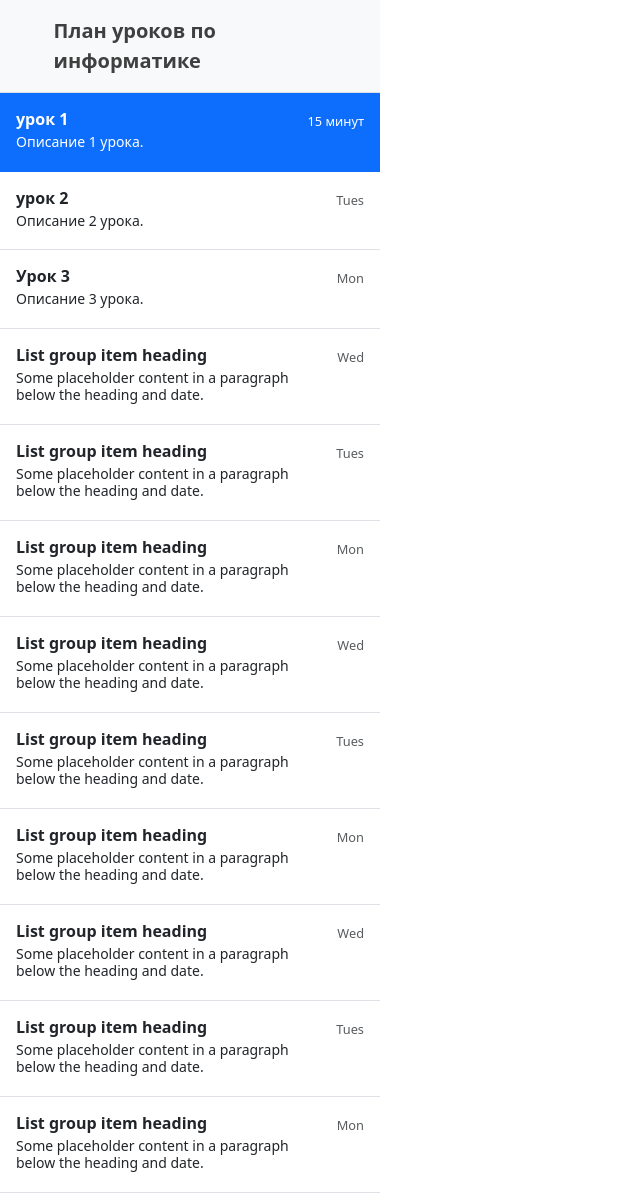
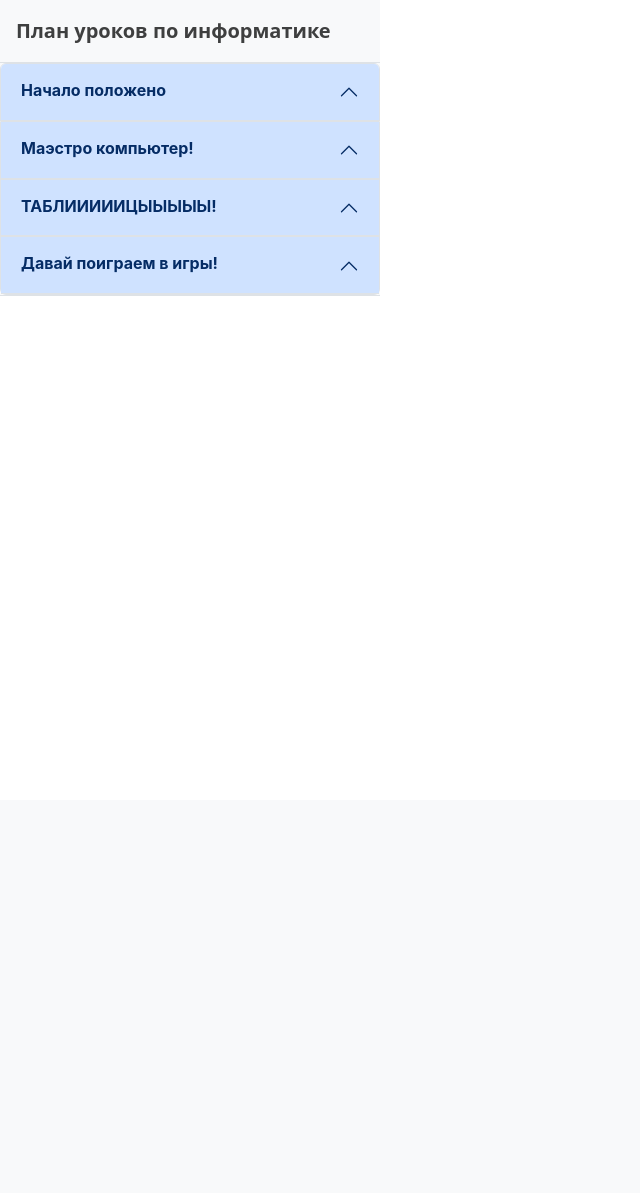
Before and after one commit to Garanash/znaju, a FastAPI app: template src/templates/start_informatika.html in a window 1280 px wide. Shown: the whole page, without its empty margins (0-640 px from the left). After the commit the page ends 296 px from the top, so only its background shows below. Run offline with FastAPI, Linux system fonts and the light colour scheme; the template is opened without the code that fills it, so the values that code supplies are empty; some libraries are stand-ins or nearby versions.

Commit message:
changes 123

```diff
--- a/src/core/config.py
+++ b/src/core/config.py
@@ -4,13 +4,12 @@ from pydantic_settings import BaseSettings
 class Settings(BaseSettings):
     app_title: str = 'App title'
     app_version: str = '1.0.0'
-    database_url: str = 'postgresql+asyncpg://postgres:postgres@db:5432/fastapi' # noqa
+    database_url: str = 'postgresql+asyncpg://postgres:postgres@db:5432/fastapi'
     postgres_db: str = 'fastapi'
     postgres_user: str = 'postgres'
     postgres_password: str = 'postgres'
     db_host: str = 'db'
     db_port: int = 5432
-    secret = 'secret'
 
     class Config:
         env_file = '.env'
--- a/src/main.py
+++ b/src/main.py
@@ -2,7 +2,6 @@ import uvicorn
 from fastapi import FastAPI, Request
 from fastapi.templating import Jinja2Templates
 from fastapi.staticfiles import StaticFiles
-
 
 main_app = FastAPI()
 main_app.mount("/static", StaticFiles(directory="static"), name="static")
@@ -14,5 +13,10 @@ def hello_world(request: Request):
     return templates.TemplateResponse('start.html', {"request": request})
 
 
+@main_app.get("/informatika")
+def informatika(request: Request):
+    return templates.TemplateResponse('start_informatika.html', {'request': request})
+
+
 if __name__ == "__main__":
     uvicorn.run("main:main_app", reload=True)
--- a/src/static/css/style.css
+++ b/src/static/css/style.css
@@ -30,3 +30,7 @@
   .dropdown.active .dropdown-content {
     max-height: 200px;
   }
+
+ .lesson {
+ background-color: red;
+ }
--- a/src/templates/start.html
+++ b/src/templates/start.html
@@ -234,6 +234,8 @@
     </header>
 </div>
 
+<a href="/informatika" class="btn btn-success"> Информатика </a>
+
 <div class="fluid body" style="min-height:70vh;">
     <div class="container col-xl-10 col-xxl-8 px-4 py-5">
         <div class="row align-items-center g-lg-5 py-5">
--- a/src/templates/start_informatika.html
+++ b/src/templates/start_informatika.html
@@ -1,7 +1,7 @@
 <!doctype html>
 <html lang="en">
 <head>
-    <head>
+
     <meta charset="UTF-8">
     <meta name="viewport"
           content="width=device-width, user-scalable=no, initial-scale=1.0, maximum-scale=1.0, minimum-scale=1.0">
@@ -22,99 +22,172 @@
     <script src="https://cdn.jsdelivr.net/npm/uikit@3.23.0/dist/js/uikit-icons.min.js"></script>
     <title>УЗНАЮ</title>
 </head>
-</head>
+
 <body>
 <div class="d-flex flex-column align-items-stretch flex-shrink-0 bg-body-tertiary" style="width: 380px;">
-    <a href="/" class="d-flex align-items-center flex-shrink-0 p-3 link-body-emphasis text-decoration-none border-bottom">
-      <svg class="bi pe-none me-2" width="30" height="24"><use xlink:href="#bootstrap"></use></svg>
+    <a href="/"
+       class="d-flex align-items-center flex-shrink-0 p-3 link-body-emphasis text-decoration-none border-bottom">
         <span class="fs-5 fw-semibold">План уроков по информатике</span>
     </a>
-    <div class="list-group list-group-flush border-bottom scrollarea">
-      <a href="#" class="list-group-item list-group-item-action active py-3 lh-sm" aria-current="true">
+    <div class="list-group list-group-flush border-bottom scrollarea accordion">
+
+
+        <div class="accordion-item">
+            <h2 class="accordion-header">
+                <button class="accordion-button" type="button" data-bs-toggle="collapse" data-bs-target="#collapseOne"
+                        aria-expanded="false" aria-controls="collapseOne">
+                    <strong class="mb-1">Начало положено</strong>
+                </button>
+            </h2>
+            <div id="collapseOne" class="accordion-collapse collapse fluid" data-bs-parent="#accordionExample">
+                <div class="accordion-body ">
+                    <a href="#" class=" list-group-item-action py-3 lh-sm">
                         <div class="d-flex w-100 align-items-center justify-content-between">
-          <strong class="mb-1">урок 1</strong>
-          <small>15 минут</small>
+                            <strong class="mb-1">Общие понятия</strong>
+                            <small class="text-body-secondary">10 мин</small>
                         </div>
-        <div class="col-10 mb-1 small">Описание 1 урока.</div>
+                        <div class="col-10 mb-1 small">В этом уроке вы познакомитесь с основными понятиями
+                            информатики.
+                        </div>
                     </a>
-      <a href="#" class="list-group-item list-group-item-action py-3 lh-sm">
+                    <hr>
+                    <a href="#" class=" list-group-item-action py-3 lh-sm">
                         <div class="d-flex w-100 align-items-center justify-content-between">
-          <strong class="mb-1">урок 2</strong>
-          <small class="text-body-secondary">Tues</small>
+                            <strong class="mb-1">Алгоритмы вокруг нас</strong>
+                            <small class="text-body-secondary">15 мин</small>
                         </div>
-        <div class="col-10 mb-1 small"> Описание 2 урока.</div>
+                        <div class="col-10 mb-1 small">В этом уроке мы покажем что нас окружают алгоритмы.</div>
                     </a>
-      <a href="#" class="list-group-item list-group-item-action py-3 lh-sm">
+                    <hr>
+                    <a href="#" class=" list-group-item-action py-3 lh-sm">
                         <div class="d-flex w-100 align-items-center justify-content-between">
-          <strong class="mb-1">Урок 3</strong>
-          <small class="text-body-secondary">Mon</small>
+                            <strong class="mb-1">Почему нужно учить информатику?</strong>
+                            <small class="text-body-secondary">10 мин</small>
                         </div>
-        <div class="col-10 mb-1 small">Описание 3 урока.</div>
+                        <div class="col-10 mb-1 small">В этом разделе мы расскажем тебе почему стоит изучать
+                            информатику.
+                        </div>
                     </a>
-
-      <a href="#" class="list-group-item list-group-item-action py-3 lh-sm" aria-current="true">
+                </div>
+            </div>
+        </div>
+        <div class="accordion-item">
+            <h2 class="accordion-header">
+                <button class="accordion-button" type="button" data-bs-toggle="collapse" data-bs-target="#collapseThree"
+                        aria-expanded="false" aria-controls="collapseOne">
+                    <strong class="mb-1">Маэстро компьютер!</strong>
+                </button>
+            </h2>
+            <div id="collapseThree" class="accordion-collapse collapse fluid" data-bs-parent="#accordionExample">
+                <div class="accordion-body ">
+                    <a href="#" class=" list-group-item-action py-3 lh-sm">
                         <div class="d-flex w-100 align-items-center justify-content-between">
-          <strong class="mb-1">List group item heading</strong>
-          <small class="text-body-secondary">Wed</small>
+                            <strong class="mb-1">Общие понятия</strong>
+                            <small class="text-body-secondary">10 мин</small>
                         </div>
-        <div class="col-10 mb-1 small">Some placeholder content in a paragraph below the heading and date.</div>
+                        <div class="col-10 mb-1 small">В этом уроке вы познакомитесь с основными понятиями
+                            информатики.
+                        </div>
                     </a>
-      <a href="#" class="list-group-item list-group-item-action py-3 lh-sm">
+                    <hr>
+                    <a href="#" class=" list-group-item-action py-3 lh-sm">
                         <div class="d-flex w-100 align-items-center justify-content-between">
-          <strong class="mb-1">List group item heading</strong>
-          <small class="text-body-secondary">Tues</small>
+                            <strong class="mb-1">Алгоритмы вокруг нас</strong>
+                            <small class="text-body-secondary">15 мин</small>
                         </div>
-        <div class="col-10 mb-1 small">Some placeholder content in a paragraph below the heading and date.</div>
+                        <div class="col-10 mb-1 small">В этом уроке мы покажем что нас окружают алгоритмы.</div>
                     </a>
-      <a href="#" class="list-group-item list-group-item-action py-3 lh-sm">
+                    <hr>
+                    <a href="#" class=" list-group-item-action py-3 lh-sm">
                         <div class="d-flex w-100 align-items-center justify-content-between">
-          <strong class="mb-1">List group item heading</strong>
-          <small class="text-body-secondary">Mon</small>
+                            <strong class="mb-1">Почему нужно учить информатику?</strong>
+                            <small class="text-body-secondary">10 мин</small>
                         </div>
-        <div class="col-10 mb-1 small">Some placeholder content in a paragraph below the heading and date.</div>
+                        <div class="col-10 mb-1 small">В этом разделе мы расскажем тебе почему стоит изучать
+                            информатику.
+                        </div>
                     </a>
-      <a href="#" class="list-group-item list-group-item-action py-3 lh-sm" aria-current="true">
+                </div>
+            </div>
+        </div>
+        <div class="accordion-item">
+            <h2 class="accordion-header">
+                <button class="accordion-button" type="button" data-bs-toggle="collapse" data-bs-target="#collapseFour"
+                        aria-expanded="false" aria-controls="collapseOne">
+                    <strong class="mb-1">ТАБЛИИИИИЦЫЫЫЫЫ!</strong>
+                </button>
+            </h2>
+            <div id="collapseFour" class="accordion-collapse collapse fluid" data-bs-parent="#accordionExample">
+                <div class="accordion-body ">
+                    <a href="#" class=" list-group-item-action py-3 lh-sm">
                         <div class="d-flex w-100 align-items-center justify-content-between">
-          <strong class="mb-1">List group item heading</strong>
-          <small class="text-body-secondary">Wed</small>
+                            <strong class="mb-1">Общие понятия</strong>
+                            <small class="text-body-secondary">10 мин</small>
                         </div>
-        <div class="col-10 mb-1 small">Some placeholder content in a paragraph below the heading and date.</div>
+                        <div class="col-10 mb-1 small">В этом уроке вы познакомитесь с основными понятиями
+                            информатики.
+                        </div>
                     </a>
-      <a href="#" class="list-group-item list-group-item-action py-3 lh-sm">
+                    <hr>
+                    <a href="#" class=" list-group-item-action py-3 lh-sm">
                         <div class="d-flex w-100 align-items-center justify-content-between">
-          <strong class="mb-1">List group item heading</strong>
-          <small class="text-body-secondary">Tues</small>
+                            <strong class="mb-1">Алгоритмы вокруг нас</strong>
+                            <small class="text-body-secondary">15 мин</small>
                         </div>
-        <div class="col-10 mb-1 small">Some placeholder content in a paragraph below the heading and date.</div>
+                        <div class="col-10 mb-1 small">В этом уроке мы покажем что нас окружают алгоритмы.</div>
                     </a>
-      <a href="#" class="list-group-item list-group-item-action py-3 lh-sm">
+                    <hr>
+                    <a href="#" class=" list-group-item-action py-3 lh-sm">
                         <div class="d-flex w-100 align-items-center justify-content-between">
-          <strong class="mb-1">List group item heading</strong>
-          <small class="text-body-secondary">Mon</small>
+                            <strong class="mb-1">Почему нужно учить информатику?</strong>
+                            <small class="text-body-secondary">10 мин</small>
                         </div>
-        <div class="col-10 mb-1 small">Some placeholder content in a paragraph below the heading and date.</div>
+                        <div class="col-10 mb-1 small">В этом разделе мы расскажем тебе почему стоит изучать
+                            информатику.
+                        </div>
                     </a>
-      <a href="#" class="list-group-item list-group-item-action py-3 lh-sm" aria-current="true">
+                </div>
+            </div>
+        </div>
+        <div class="accordion-item">
+            <h2 class="accordion-header">
+                <button class="accordion-button" type="button" data-bs-toggle="collapse" data-bs-target="#collapseFive"
+                        aria-expanded="false" aria-controls="collapseOne">
+                    <strong class="mb-1">Давай поиграем в игры!</strong>
+                </button>
+            </h2>
+            <div id="collapseFive" class="accordion-collapse collapse fluid" data-bs-parent="#accordionExample">
+                <div class="accordion-body ">
+                    <a href="#" class=" list-group-item-action py-3 lh-sm">
                         <div class="d-flex w-100 align-items-center justify-content-between">
-          <strong class="mb-1">List group item heading</strong>
-          <small class="text-body-secondary">Wed</small>
+                            <strong class="mb-1">Общие понятия</strong>
+                            <small class="text-body-secondary">10 мин</small>
                         </div>
-        <div class="col-10 mb-1 small">Some placeholder content in a paragraph below the heading and date.</div>
+                        <div class="col-10 mb-1 small">В этом уроке вы познакомитесь с основными понятиями
+                            информатики.
+                        </div>
                     </a>
-      <a href="#" class="list-group-item list-group-item-action py-3 lh-sm">
+                    <hr>
+                    <a href="#" class=" list-group-item-action py-3 lh-sm">
                         <div class="d-flex w-100 align-items-center justify-content-between">
-          <strong class="mb-1">List group item heading</strong>
-          <small class="text-body-secondary">Tues</small>
+                            <strong class="mb-1">Алгоритмы вокруг нас</strong>
+                            <small class="text-body-secondary">15 мин</small>
                         </div>
-        <div class="col-10 mb-1 small">Some placeholder content in a paragraph below the heading and date.</div>
+                        <div class="col-10 mb-1 small">В этом уроке мы покажем что нас окружают алгоритмы.</div>
                     </a>
-      <a href="#" class="list-group-item list-group-item-action py-3 lh-sm">
+                    <hr>
+                    <a href="#" class=" list-group-item-action py-3 lh-sm">
                         <div class="d-flex w-100 align-items-center justify-content-between">
-          <strong class="mb-1">List group item heading</strong>
-          <small class="text-body-secondary">Mon</small>
+                            <strong class="mb-1">Почему нужно учить информатику?</strong>
+                            <small class="text-body-secondary">10 мин</small>
                         </div>
-        <div class="col-10 mb-1 small">Some placeholder content in a paragraph below the heading and date.</div>
+                        <div class="col-10 mb-1 small">В этом разделе мы расскажем тебе почему стоит изучать
+                            информатику.
+                        </div>
                     </a>
+                </div>
+            </div>
+        </div>
     </div>
 </div>
 </body>
--- /dev/null
+++ b/src/utils/__init__.py
@@ -0,0 +1,3 @@
+__all__ = ("camel_case_to_snake_case",)
+
+from .case_converter import camel_case_to_snake_case
```
Also changed, not shown: src/core/MODELS/base.py (added, +19 -0 lines), src/core/MODELS/users.py (added, +17 -0 lines), src/utils/case_converter.py (added, +29 -0 lines). Lines whose indentation alone changed are shown as unchanged.
